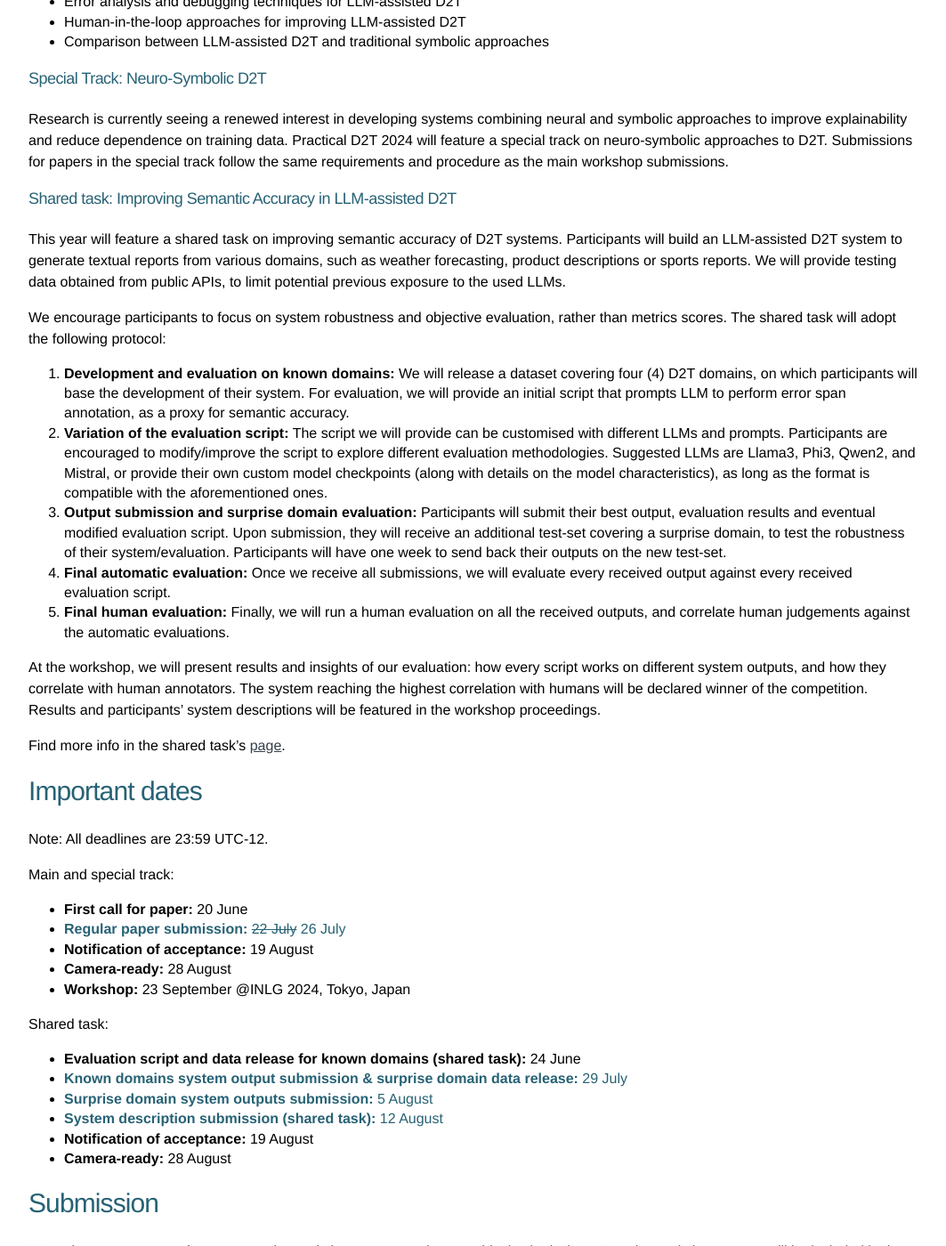
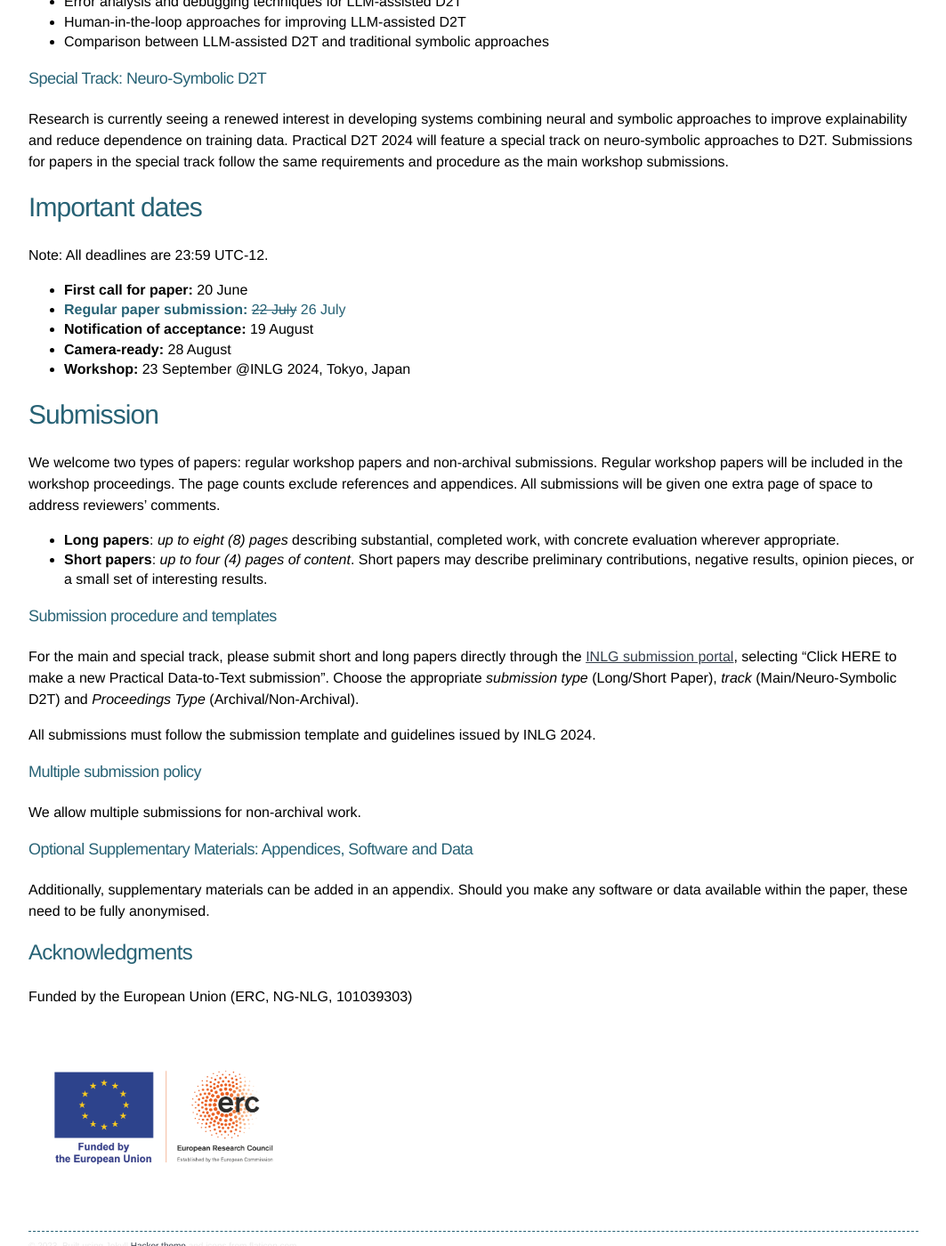
Before and after one commit to practicald2t/practicald2t.github.io, a Jekyll site: the page built from pages/cfp.md, in a window 1280 px wide and 1400 px high, scrolled down 554 px. Shown: the whole window at 89% size, without its empty margins (108-1171 px from the left). Built offline with Jekyll 4.4.1, drawn with Linux system fonts in a browser that asks for light colours; some of the changed text lies outside the part shown.

Commit message:
Update cfp.md

```diff
--- a/pages/cfp.md
+++ b/pages/cfp.md
@@ -29,42 +29,14 @@ Practical D2T 2024 will be a full-day in-person-only event. We welcome contribut
 ### Special Track: Neuro-Symbolic D2T
 Research is currently seeing a renewed interest in developing systems combining neural and symbolic approaches to improve explainability and reduce dependence on training data. Practical D2T 2024 will feature a special track on neuro-symbolic approaches to D2T. Submissions for papers in the special track follow the same requirements and procedure as the main workshop submissions.
 
-### Shared task: Improving Semantic Accuracy in LLM-assisted D2T
-This year will feature a shared task on improving semantic accuracy of D2T systems. Participants will build an LLM-assisted D2T system to generate textual reports from various domains, such as weather forecasting, product descriptions or sports reports. We will provide testing data obtained from public APIs, to limit potential previous exposure to the used LLMs.
-
-We encourage participants to focus on system robustness and objective evaluation, rather than metrics scores. The shared task will adopt the following protocol:
-
-1. **Development and evaluation on known domains:** We will release a dataset covering four (4) D2T domains, on which participants will base the development of their system. For evaluation, we will provide an initial script that prompts LLM to perform error span annotation, as a proxy for semantic accuracy.
-2. **Variation of the evaluation script:** The script we will provide can be customised with different LLMs and prompts. Participants are encouraged to modify/improve the script to explore different evaluation methodologies.
-Suggested LLMs are Llama3, Phi3, Qwen2, and Mistral, or provide their own custom model checkpoints (along with details on the model characteristics), as long as the format is compatible with the aforementioned ones.
-3. **Output submission and surprise domain evaluation:** Participants will submit their best output, evaluation results and eventual modified evaluation script. Upon submission, they will receive an additional test-set covering a surprise domain, to test the robustness of their system/evaluation. Participants will have one week to send back their outputs on the new test-set.
-4. **Final automatic evaluation:** Once we receive all submissions, we will evaluate every received output against every received evaluation script.
-5. **Final human evaluation:** Finally, we will run a human evaluation on all the received outputs, and correlate human judgements against the automatic evaluations.
-
-At the workshop, we will present results and insights of our evaluation: how every script works on different system outputs, and how they correlate with human annotators. The system reaching the highest correlation with humans will be declared winner of the competition. Results and participants’ system descriptions will be featured in the workshop proceedings.
-
-Find more info in the shared task's [page](https://practicald2t.github.io/pages/shared_task).
-
 # Important dates
 Note: All deadlines are 23:59 UTC-12.
 
-Main and special track:
 - **First call for paper:** 20 June
 - <span style="color: #276275;">**Regular paper submission:**  ~~22 July~~ 26 July </span>
 - **Notification of acceptance:**  19 August
 - **Camera-ready:**  28 August
 - **Workshop:** 23 September @INLG 2024, Tokyo, Japan
-
-
-Shared task:
-- **Evaluation script and data release for known domains (shared task):**  24 June
-- <span style="color: #276275;">**Known domains system output submission & surprise domain data release:** 29 July</span>
-- <span style="color: #276275;">**Surprise domain system outputs submission:** 5 August</span>
-- <span style="color: #276275;">**System description submission (shared task):** 12 August</span>
-- **Notification of acceptance:**  19 August
-- **Camera-ready:**  28 August
-
-
 
 # Submission
 
@@ -72,20 +44,10 @@ We welcome two types of papers: regular workshop papers and non-archival submiss
 
 - **Long papers**: *up to eight (8) pages* describing substantial, completed work, with concrete evaluation wherever appropriate.
 - **Short papers**: *up to four (4) pages of content*. Short papers may describe preliminary contributions, negative results, opinion pieces, or a small set of interesting results.
-- **Shared task**: participants will be required to send their
-  1. Best output (textual summaries produced by their system)
-  2. Results of our evaluation script
-  3. Eventual custom evaluation results, along with the modified script and every element (i.e. model checkpoint) necessary to run it
-  4. System description (1+ page)
-
-<!---
-Participants will send their submission through $TODO_CODALAB_EMAIL_OR_BOTH_? with the subject "[Submission] {title of your work}" before the submission deadline (see below).--->
 
 ### Submission procedure and templates
 For the main and special track, please submit short and long papers directly through the [INLG submission portal](https://softconf.com/n/inlg2024/user/scmd.cgi?scmd=submitNew), selecting "Click HERE to make a new Practical Data-to-Text submission".
 Choose the appropriate *submission type* (Long/Short Paper), *track* (Main/Neuro-Symbolic D2T) and *Proceedings Type* (Archival/Non-Archival).
-
-For the shared task, submission details will be released soon.
 
 All submissions must follow the submission template and guidelines issued by INLG 2024.
 
```
